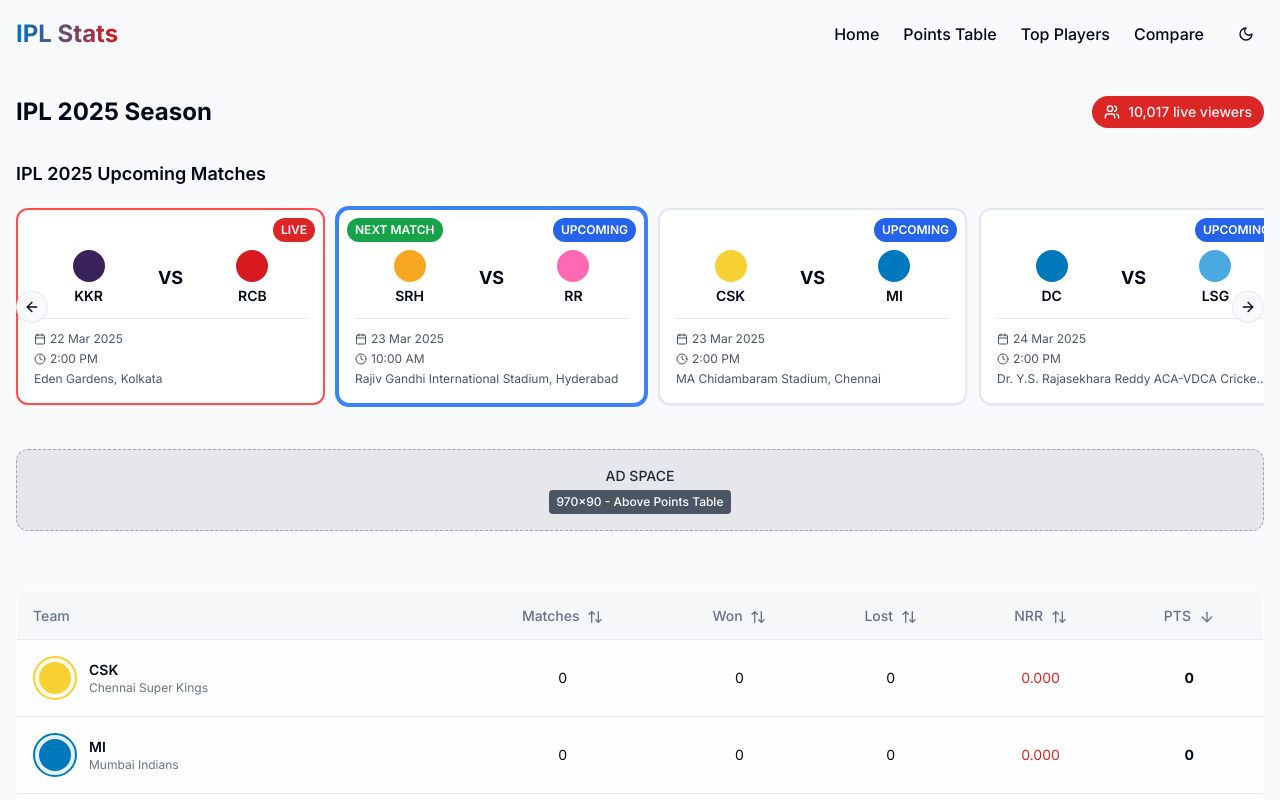
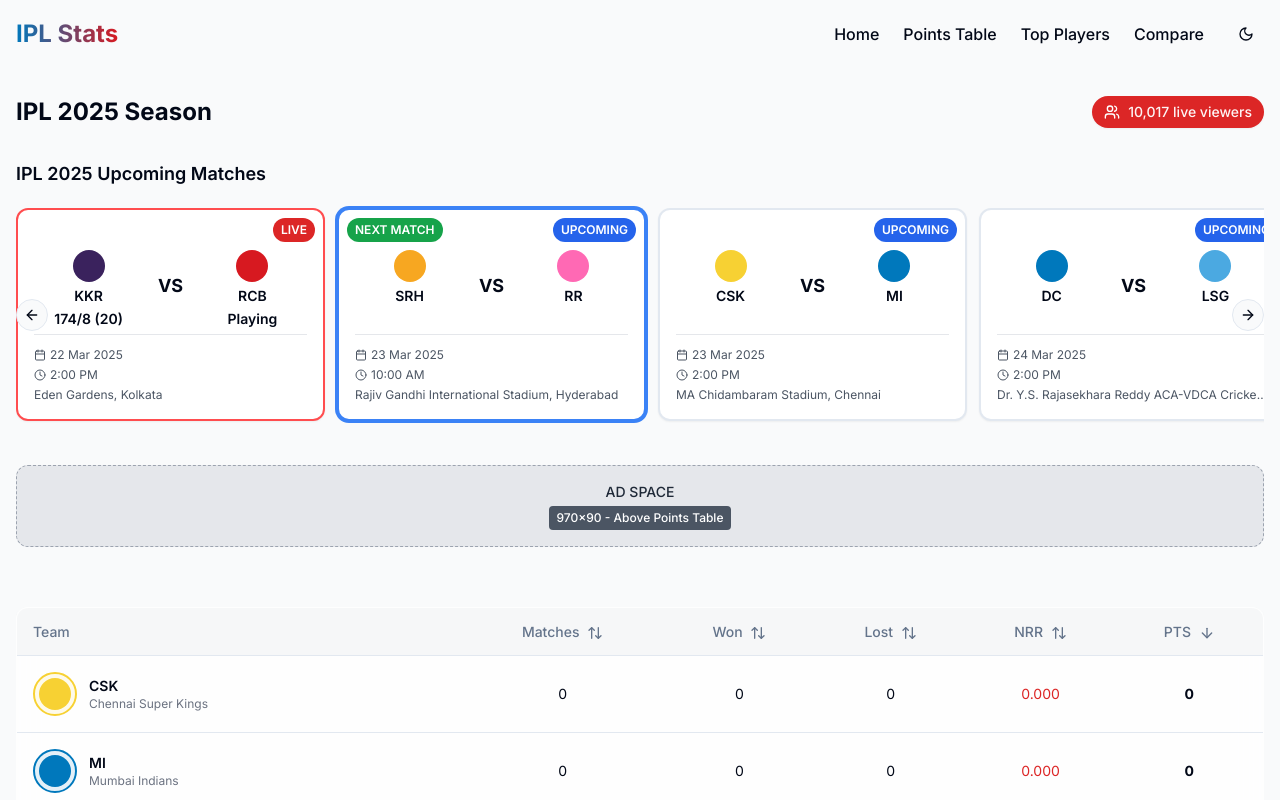
Before and after one commit to malbro11/ipl-stats-symphony, a React (Vite) app: page / in a window 1280 px wide. Shown: the top 800 px of the page. Built offline with nearby package versions, Linux system fonts and the light colour scheme.

Commit message:
change in match

```diff
--- a/src/components/MatchesCarousel.tsx
+++ b/src/components/MatchesCarousel.tsx
@@ -93,6 +93,10 @@ export function MatchesCarousel() {
                           }}
                         ></div>
                         <span className="text-sm font-semibold mt-1">{team1.shortName}</span>
+                        <div className="h-4">
+                          {match?.team1Score && <span className="text-sm font-semibold mt-1">{match.team1Score}</span>}
+                        </div>
+
                       </div>
 
                       <div className="text-lg font-bold">VS</div>
@@ -106,6 +110,9 @@ export function MatchesCarousel() {
                           }}
                         ></div>
                         <span className="text-sm font-semibold mt-1">{team2.shortName}</span>
+                        <div className="h-4">
+                          {match?.team2Score && <span className="text-sm font-semibold mt-1">{match.team2Score}</span>}
+                        </div>
                       </div>
                     </div>
 
--- a/src/lib/mockData.ts
+++ b/src/lib/mockData.ts
@@ -354,7 +354,9 @@ export const matches: Match[] = [
     "date": "2025-03-22T19:30:00+05:30",
     "venue": "Eden Gardens, Kolkata",
     "result": "Upcoming match",
-    "status": "Live"
+    "status": "Live",
+    team1Score: '174/8 (20)',
+    team2Score: 'Playing',
   },
   {
     "id": "match2",
```
